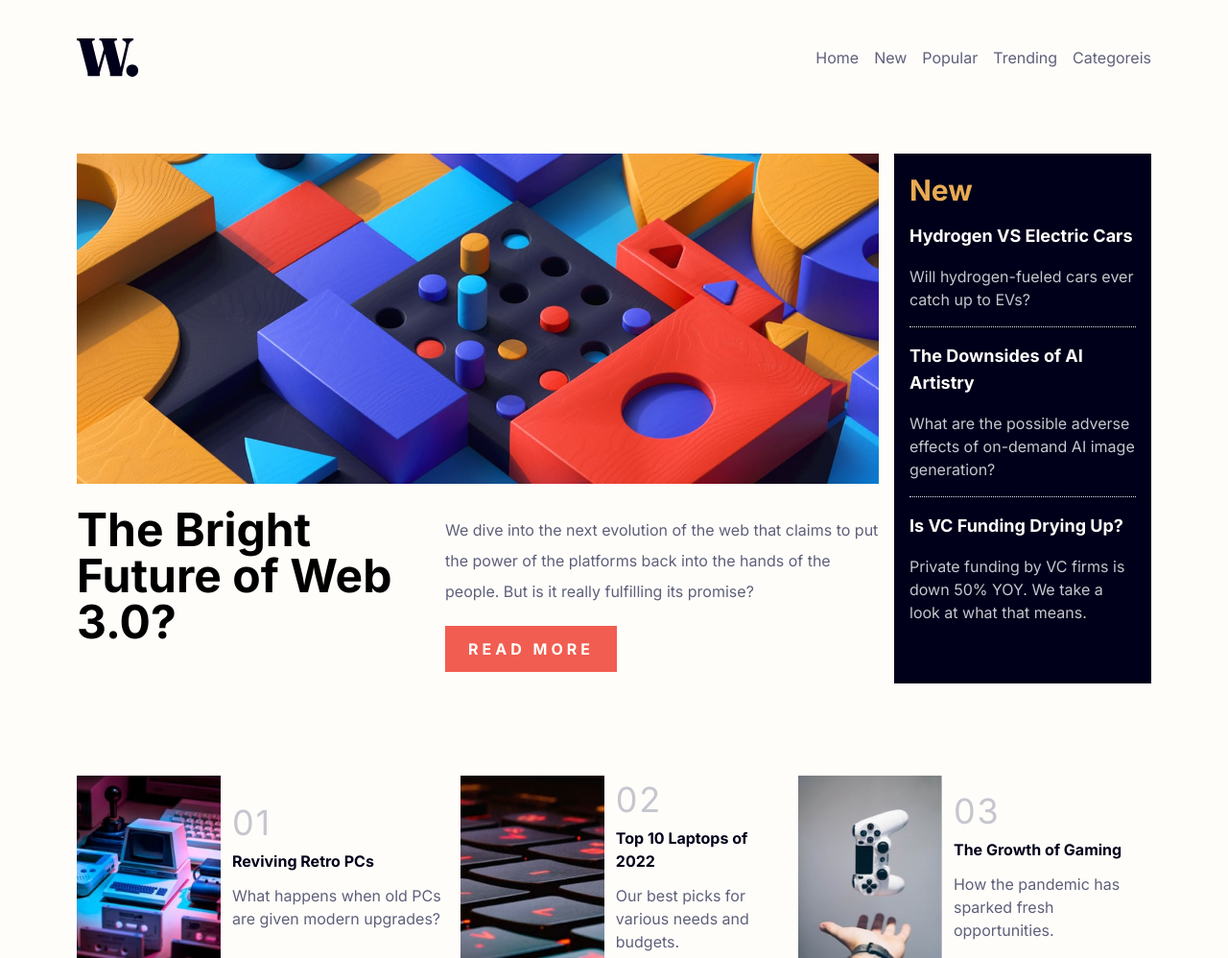
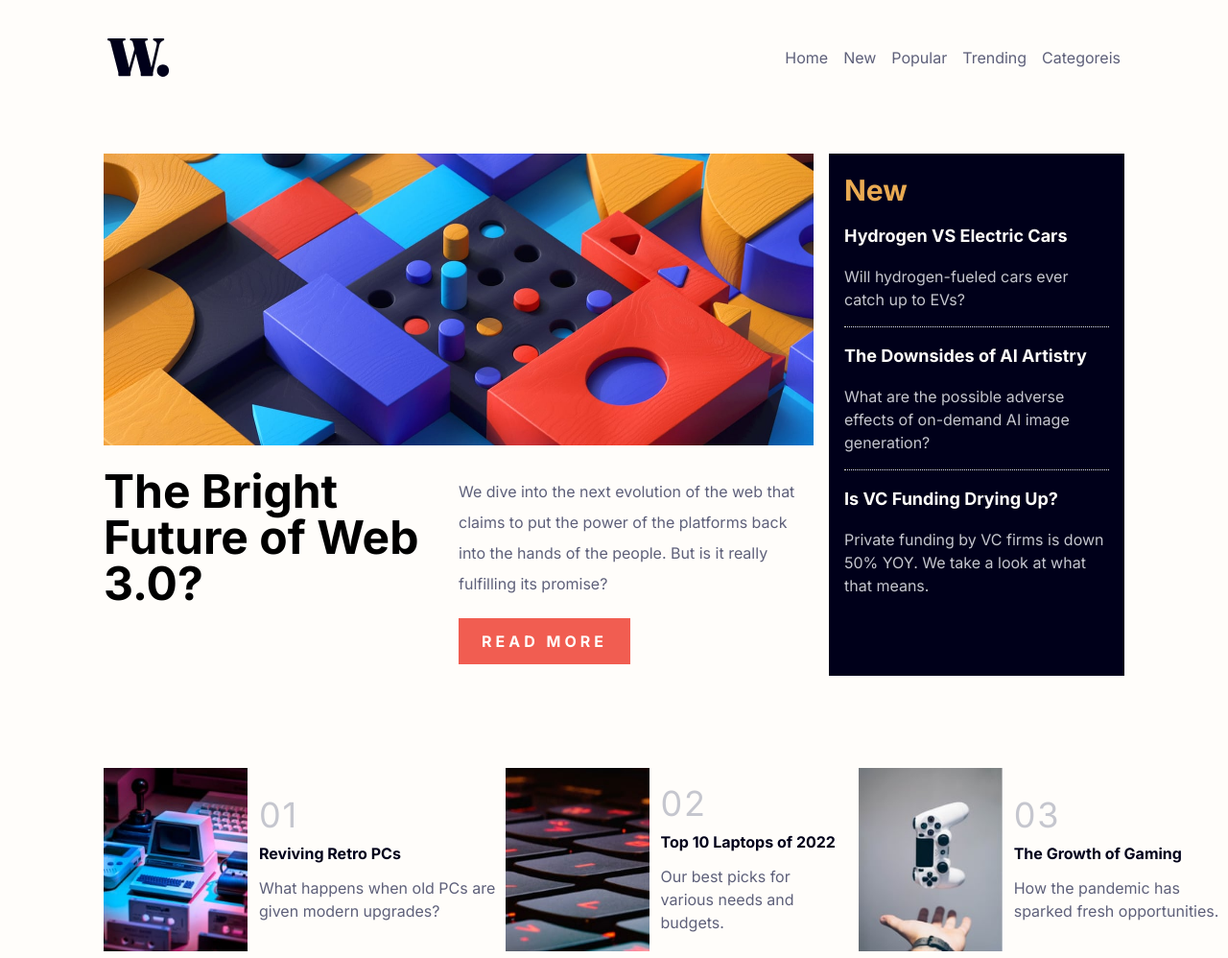
Before and after one commit to AhmaadAlharbi/News-homepage-FrontendChallenge, a website: page index.html in a window 1280 px wide. Shown: the whole page at 96% size. Drawn offline with nearby package versions, Linux system fonts and the light colour scheme.

Commit message:
fix hero bottom width

```diff
--- a/index.html
+++ b/index.html
@@ -20,8 +20,8 @@
     <title>News</title>
   </head>
   <body class="bg-AlmostWhite font-Inter">
-    <main class="container mt-10 px-20">
-      <nav class="flex justify-between items-center">
+    <main class="container mt-10">
+      <nav class="flex justify-between items-center px-10 md:px-28">
         <img src="./images/logo.svg" alt="" />
         <ul
           class="hidden md:flex justify-around items-center space-x-4 text-Gunmetal"
@@ -107,7 +107,7 @@
       <section id="hero " class="flex-flex-col justify-center items-center">
         <div class="grid grid-cols-1 md:grid-cols-12 gap-4 mt-20">
           <!-- img col -->
-          <div class="col-span-1 md:col-span-9">
+          <div class="col-start-2 md:col-start-2 md:col-end-9">
             <img
               class="hidden md:block"
               src="images/image-web-3-desktop.jpg"
@@ -133,7 +133,9 @@
             </div>
           </div>
           <!-- news col -->
-          <div class="bg-DarkSpaceBlue text-Yellow md:col-span-3 pr-4">
+          <div
+            class="bg-DarkSpaceBlue text-Yellow col-start-2 md:col-span-3 pr-4"
+          >
             <div class="ml-4 mt-5">
               <h1 class="font-bold text-3xl">New</h1>
               <div class="my-4 border-b border-dotted pb-4">
@@ -164,7 +166,7 @@
               </div>
             </div>
           </div>
-          <div class="col-span-1 md:col-span-12">
+          <div class="col-start-2 col-end-3 md:col-start-2 md:col-end-13">
             <!-- bottom hero -->
             <div
               class="mt-20 flex flex-col md:flex-row space-y-4 md:space-y-0 justify-evenly items-center"
```
Also changed, not shown: css/style.css.
